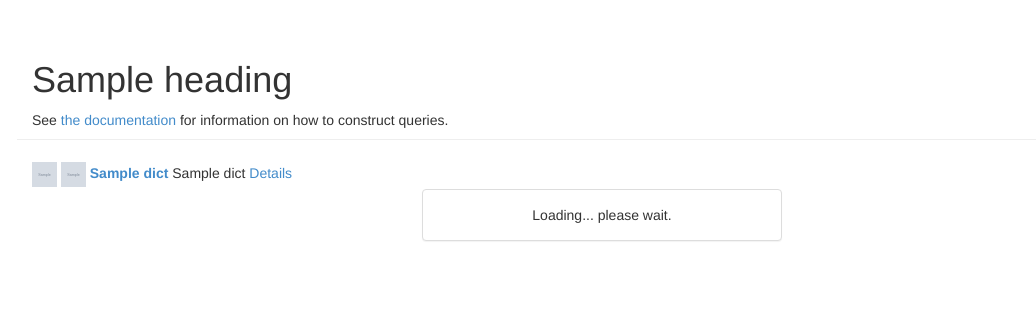
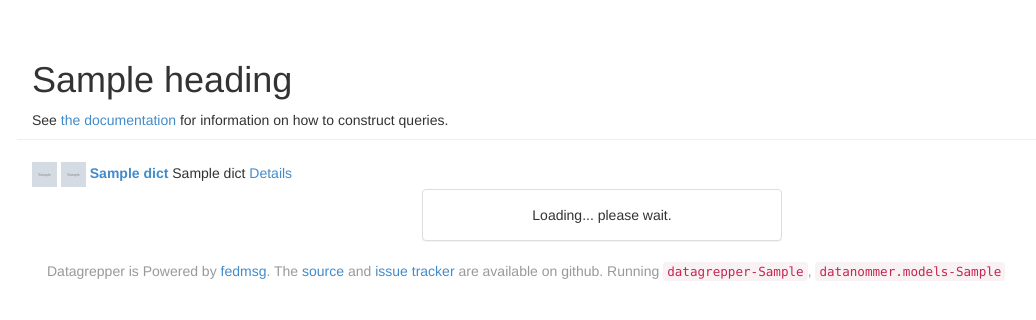
Before and after one commit to fedora-infra/datagrepper, a Python web app: template datagrepper/templates/base.html in a window 1280 px wide. Shown: the top 320 px of the page, without its empty margins (38-1074 px from the left). Run offline with Jinja, Linux system fonts and the light colour scheme; the template is opened without the code that fills it: most values are stand-ins (such as "Sample title", 1, 10 or a date in 2020); grey boxes marked "Sample" are stand-in pictures.

Commit message:
Added a basic version footer to datagrepper templates. The foot is ripped from the fmn.web footer

```diff
--- a/datagrepper/templates/base.html
+++ b/datagrepper/templates/base.html
@@ -62,6 +62,21 @@
         </div>
       </div>
 
+    <div id="footer">
+        <div class="container">
+            <p class="text-muted credit">
+            Datagrepper is Powered by <a href="http://fedmsg.com">fedmsg</a>. The
+            <a href="https://github.com/fedora-infra/datagrepper">source</a>
+            and
+            <a href="https://github.com/fedora-infra/datagrepper/issues">issue tracker</a>
+            are available on github.
+            </p>
+            <p class="text-muted">
+            Running <code>datagrepper-{{grepper_version}}</code>,
+            <code>datanommer.models-{{models_version}}</code>
+            </p>
+        </div>
+    </div>
     </div>
     <script src="{{ url_for('static', filename='jquery-2.1.0.min.js') }}"></script>
     {% if autoscroll %}
```
Also changed, not shown: datagrepper/app.py (+9 -0 lines), datagrepper/templates/index.html (+15 -0 lines).
